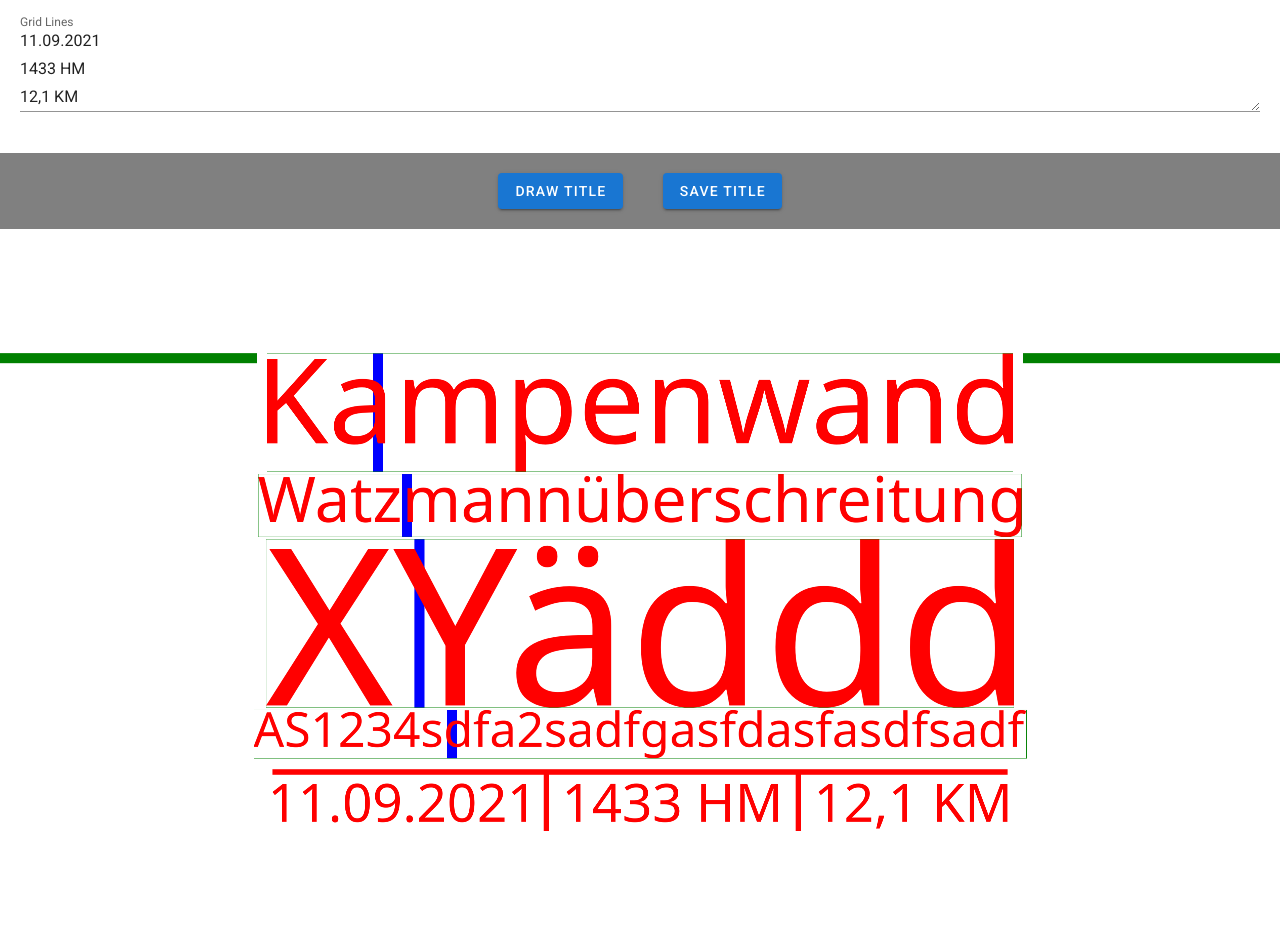
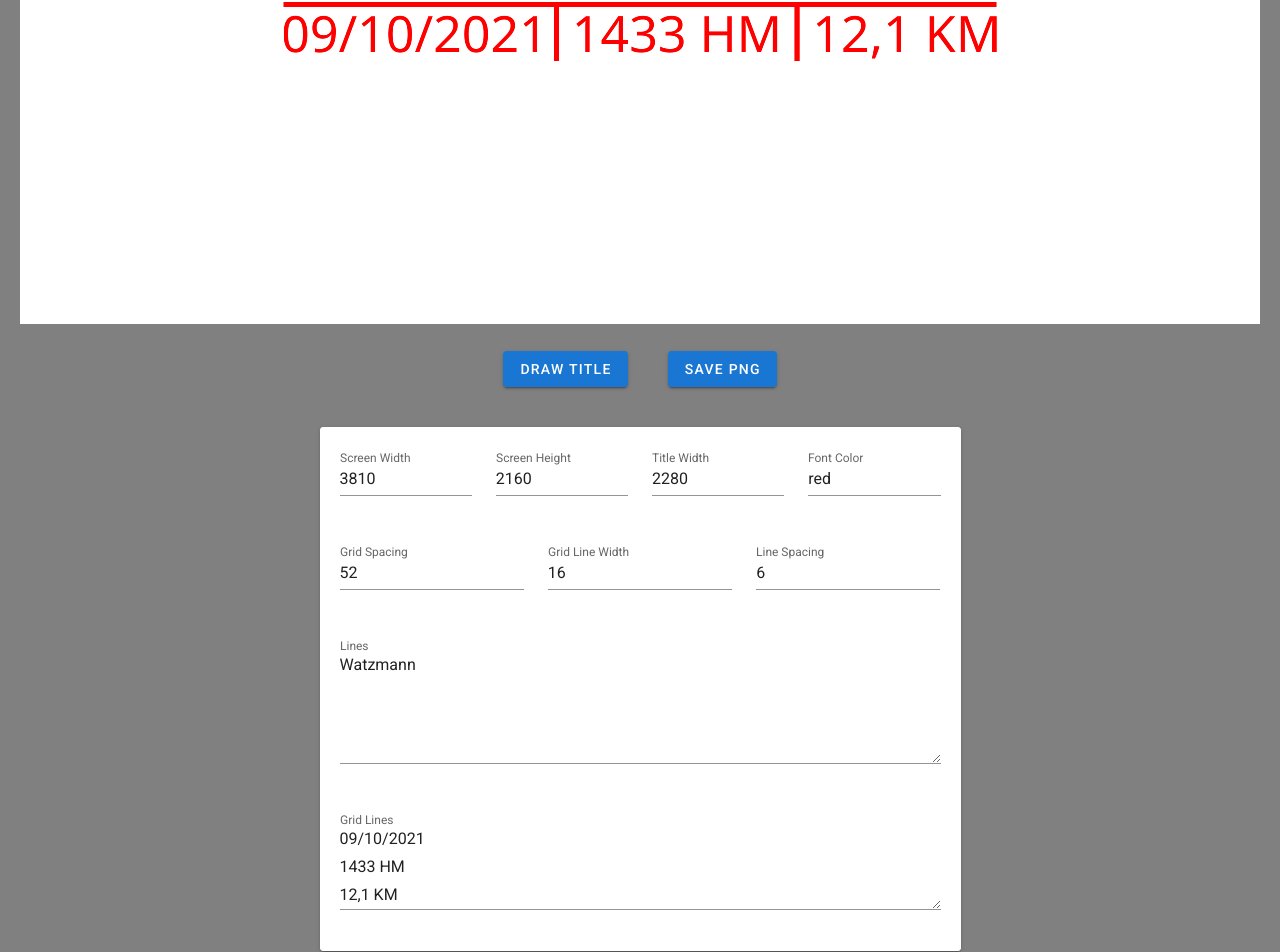
Before and after one commit to sedlatschek/title-screen-generator, a Vue app: page / in a window 1280 px wide. Shown: the part 399-1351 px from the top of the page. Built offline with nearby package versions, Linux system fonts and the light colour scheme.

Commit message:
improve layout

```diff
--- a/src/App.vue
+++ b/src/App.vue
@@ -2,8 +2,8 @@
   <div id="app">
     <v-app>
       <v-main>
+        <preview :value="config"/>
         <config v-model="config"/>
-        <preview :value="config"/>
       </v-main>
     </v-app>
   </div>
@@ -25,18 +25,21 @@ export default {
         screenWidth: 3810,
         screenHeight: 2160,
         titleWidth: 2280,
-        fontColor: process.env.NODE_ENV === 'development' ? 'red' : 'white',
+        fontColor: process.env.NODE_ENV === 'development'
+          ? 'red'
+          : 'white',
         lineSpacing: 6,
         gridSpacing: 52,
         gridLineWidth: 16,
         lines: [
-          'Kampenwand',
-          'Watzmannüberschreitung',
-          'XYäddd',
-          'AS1234sdfa2sadfgasfdasfasdfsadf',
+          'Watzmann',
         ],
         gridLines: [
-          '11.09.2021',
+          new Date().toLocaleDateString(navigator.language, {
+            year: 'numeric',
+            month: '2-digit',
+            day: '2-digit',
+          }),
           '1433 HM',
           '12,1 KM',
         ],
--- a/src/Config.vue
+++ b/src/Config.vue
@@ -1,4 +1,6 @@
 <template>
+  <div class="d-flex justify-center">
+    <v-card class="ma-5" style="max-width: 641px">
       <v-form class="pa-5">
         <v-row>
           <v-col>
@@ -63,7 +65,8 @@
             <v-textarea
               v-model="lines"
               @input="onInput('lines')"
-          label="Lines"/>
+              label="Lines"
+              rows="4"/>
           </v-col>
         </v-row>
         <v-row>
@@ -76,6 +79,8 @@
           </v-col>
         </v-row>
       </v-form>
+    </v-card>
+  </div>
 </template>
 
 <script>
--- a/src/Preview.vue
+++ b/src/Preview.vue
@@ -1,5 +1,10 @@
 <template>
-  <div class="text-center">
+  <div class="text-center px-5 pt-5">
+    <canvas
+      class="canvas"
+      ref="canvas"
+      width="3840"
+      height="2160"/>
     <v-btn
       class="ma-5"
       color="primary"
@@ -10,13 +15,8 @@
       class="ma-5"
       color="primary"
       @click.prevent="save">
-      Save Title
+      Save PNG
     </v-btn>
-    <canvas
-      class="canvas"
-      ref="canvas"
-      width="3840"
-      height="2160"/>
   </div>
 </template>
 
```
Lines whose indentation alone changed are shown as unchanged.
